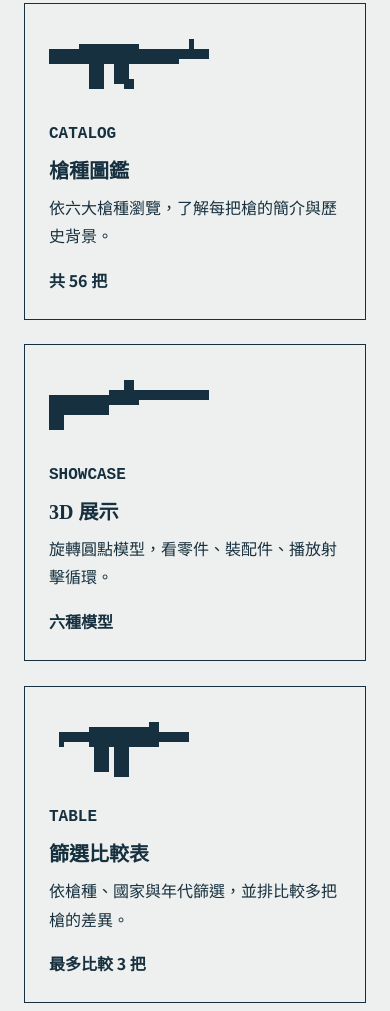
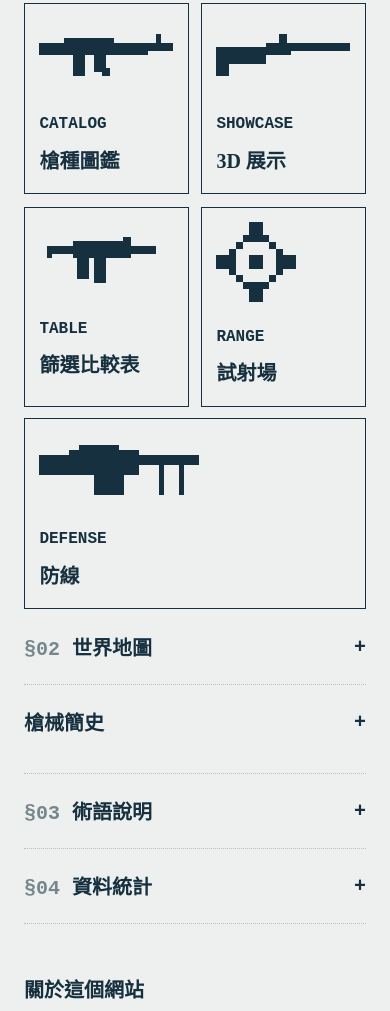
Before and after one commit to kndny/arsenal-archive-s111302104, a plain HTML site: page index.html in a window 390 px wide. Shown: the part 1337-2348 px from the top of the page. Drawn offline with Linux system fonts and the light colour scheme; a web font is replaced by a local one.

Commit message:
Add files via upload

```diff
--- a/css/template.css
+++ b/css/template.css
@@ -1649,6 +1649,9 @@ td:first-child { padding-left: 0.75rem; }
   .map-chip:hover:not([aria-pressed="true"]), .range-weapon:hover:not([aria-pressed="true"]),
   .theme-toggle:hover:not([aria-pressed="true"]), .pixel-btn:hover:not(:disabled), .btn:hover:not(.btn-primary):not(.on) { background: var(--paper); color: var(--ink); }
   .btn-primary:hover { background: var(--signal); color: var(--on-signal, #17303F); }
+  /* 已收藏、已加入比較的按鈕：按完維持黃色底，看得出是「開」的狀態 */
+  .btn.on:hover, .fav-btn.btn.on:hover, .cmp-btn.on:hover, .fav-btn.on:not(.btn):hover { background: var(--signal); color: var(--on-signal, #17303F); }
+  .fav-btn:not(.btn):not(.on):hover { background: var(--paper); color: var(--ink); }
   .map-chip:active, .range-weapon:active, .theme-toggle:active, .btn:active { transform: translate(1px, 1px); }
   .card:hover { background: transparent; color: inherit; box-shadow: none; --ty: 0px; }
   .card:hover .dm { border-color: var(--ink); }
@@ -1672,3 +1675,30 @@ td:first-child { padding-left: 0.75rem; }
 
 /* 術語提示框：由 JS 算出往左挪多少（--tx），不會超出畫面 */
 .term-hint::after { transform: translateX(var(--tx, 0px)); box-sizing: border-box; text-align: left; }
+
+/* ===== 手機首頁的收合區塊（feel.js 的 homeFolds） ===== */
+.fold-btn { all: unset; display: inline-flex; align-items: center; gap: 0.5rem; cursor: default; }
+.fold-sign { display: none; }
+@media (max-width: 720px) {
+  .fold { border-bottom: 1px dotted var(--line); padding-bottom: 1rem; }
+  .fold-btn { display: flex; width: 100%; justify-content: space-between; cursor: pointer; }
+  .fold-btn:focus-visible { outline: 3px solid var(--signal); outline-offset: 3px; }
+  .fold-sign { display: inline-block; font-family: var(--font-dot); font-weight: 900; }
+  .fold-sign::before { content: "+"; }
+  .fold.open .fold-sign::before { content: "−"; }
+  .fold:not(.open) > :not(.fold-head) { display: none; }
+  .fold:not(.open) .timeline-nav { display: none; }
+  .fold .fold-head h2, .fold h2.fold-head { margin-bottom: 0; }
+  .fold.open .fold-head h2, .fold.open h2.fold-head { margin-bottom: 1rem; }
+  .timeline-head.fold-head h2 { flex: 1; }
+}
+@media (max-width: 720px) {
+  .home-section.fold, .timeline-section.fold { padding-top: 1.25rem; margin-top: 0; }
+}
+/* 手機首頁的入口：兩個一排，只留圖示和名稱，說明文字收起來 */
+@media (max-width: 560px) {
+  .home-section #quick-tiles { grid-template-columns: repeat(2, minmax(0, 1fr)); gap: 0.75rem; }
+  .home-section #quick-tiles li:last-child { grid-column: 1 / -1; }
+  .home-section #quick-tiles .desc, .home-section #quick-tiles .examples { display: none; }
+  .home-section #quick-tiles a { padding: 0.9rem; }
+}
```
